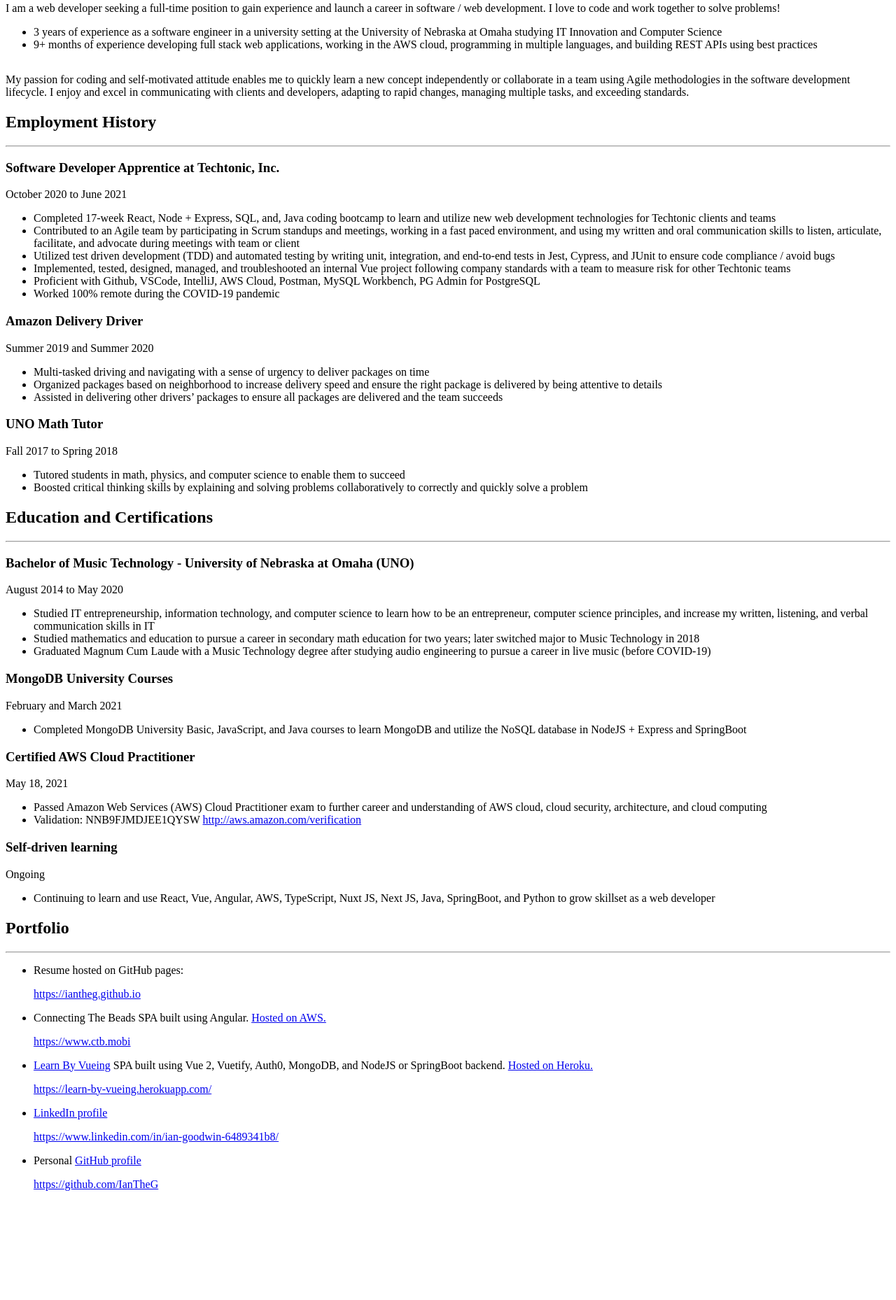
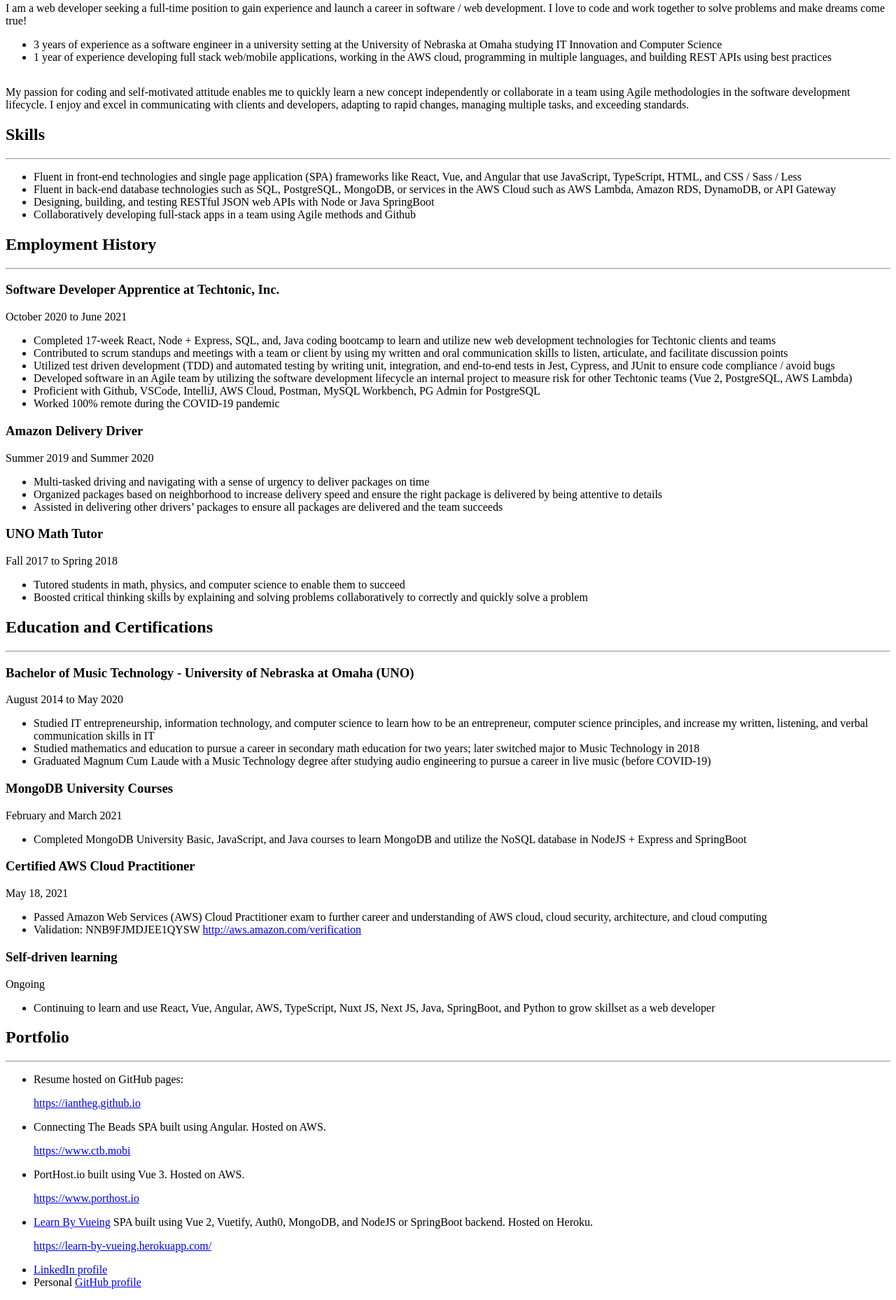
Before and after one commit to IanTheG/IanTheG.github.io, a plain HTML site: page docs/index.html in a window 1280 px wide. Shown: the part 765-2623 px from the top of the page at 70% size. Before the commit the page ends 2483 px from the top, so only its background shows below. Drawn offline with Linux system fonts and the light colour scheme.

Commit message:
Added skills, revised summary

```diff
--- a/dev/main.js
+++ b/dev/main.js
@@ -59,7 +59,7 @@
   },
   {
     name: 'Python',
-    value: 1,
+    value: 2,
   },
   {
     name: 'Java',
--- a/docs/index.html
+++ b/docs/index.html
@@ -5,9 +5,9 @@
     <link rel="icon" type="image/svg+xml" href="/assets/favicon.17e50649.svg" />
     <meta name="viewport" content="width=device-width, initial-scale=1.0" />
     <title>Ian Goodwin Resume</title>
-    <script type="module" crossorigin src="/assets/index.49c1eb80.js"></script>
-    <link rel="stylesheet" href="/assets/index.aca84fe4.css" />
-  </head>
+  <script type="module" crossorigin src="/assets/index.29f12d90.js"></script>
+  <link rel="stylesheet" href="/assets/index.aca84fe4.css">
+</head>
 
   <body onresize="showHideSkills()" onload="showHideSkills()">
     <header>
@@ -84,7 +84,7 @@
           <hr />
           <p>
             I am a web developer seeking a full-time position to gain experience and launch a career in software / web
-            development. I love to code and work together to solve problems!
+            development. I love to code and work together to solve problems and make dreams come true!
           </p>
           <ul>
             <li>
@@ -92,8 +92,8 @@
               Omaha studying IT Innovation and Computer Science
             </li>
             <li>
-              9+ months of experience developing full stack web applications, working in the AWS cloud, programming in
-              multiple languages, and building REST APIs using best practices
+              1 year of experience developing full stack web/mobile applications, working in the AWS cloud, programming
+              in multiple languages, and building REST APIs using best practices
             </li>
           </ul>
           <p style="padding-top: 1rem">
@@ -102,6 +102,25 @@
             communicating with clients and developers, adapting to rapid changes, managing multiple tasks, and exceeding
             standards.
           </p>
+        </article>
+
+        <article>
+          <h2>Skills</h2>
+          <hr />
+          <div>
+            <ul>
+              <li>
+                Fluent in front-end technologies and single page application (SPA) frameworks like React, Vue, and
+                Angular that use JavaScript, TypeScript, HTML, and CSS / Sass / Less
+              </li>
+              <li>
+                Fluent in back-end database technologies such as SQL, PostgreSQL, MongoDB, or services in the AWS Cloud
+                such as AWS Lambda, Amazon RDS, DynamoDB, or API Gateway
+              </li>
+              <li>Designing, building, and testing RESTful JSON web APIs with Node or Java SpringBoot</li>
+              <li>Collaboratively developing full-stack apps in a team using Agile methods and Github</li>
+            </ul>
+          </div>
         </article>
 
         <article>
@@ -116,17 +135,16 @@
                 development technologies for Techtonic clients and teams
               </li>
               <li>
-                Contributed to an Agile team by participating in Scrum standups and meetings, working in a fast paced
-                environment, and using my written and oral communication skills to listen, articulate, facilitate, and
-                advocate during meetings with team or client
+                Contributed to scrum standups and meetings with a team or client by using my written and oral
+                communication skills to listen, articulate, and facilitate discussion points
               </li>
               <li>
                 Utilized test driven development (TDD) and automated testing by writing unit, integration, and
                 end-to-end tests in Jest, Cypress, and JUnit to ensure code compliance / avoid bugs
               </li>
               <li>
-                Implemented, tested, designed, managed, and troubleshooted an internal Vue project following company
-                standards with a team to measure risk for other Techtonic teams
+                Developed software in an Agile team by utilizing the software development lifecycle an internal project
+                to measure risk for other Techtonic teams (Vue 2, PostgreSQL, AWS Lambda)
               </li>
               <li>
                 Proficient with Github, VSCode, IntelliJ, AWS Cloud, Postman, MySQL Workbench, PG Admin for PostgreSQL
@@ -234,10 +252,17 @@
             </div>
             <div>
               <li>
-                Connecting The Beads SPA built using Angular.
-                <a href="https://www.ctb.mobi" rel="noreferrer" target="_blank">Hosted on AWS.</a>
+                Connecting The Beads SPA built using Angular. Hosted on AWS.
                 <p>
                   <a href="https://www.ctb.mobi" rel="noreferrer" target="_blank">https://www.ctb.mobi</a>
+                </p>
+              </li>
+            </div>
+            <div>
+              <li>
+                PortHost.io built using Vue 3. Hosted on AWS.
+                <p>
+                  <a href="https://www.porthost.io" rel="noreferrer" target="_blank">https://www.porthost.io</a>
                 </p>
               </li>
             </div>
@@ -249,8 +274,7 @@
                   target="_blank"
                   >Learn By Vueing</a
                 >
-                SPA built using Vue 2, Vuetify, Auth0, MongoDB, and NodeJS or SpringBoot backend.
-                <a href="https://learn-by-vueing.herokuapp.com/" rel="noreferrer" target="_blank">Hosted on Heroku.</a>
+                SPA built using Vue 2, Vuetify, Auth0, MongoDB, and NodeJS or SpringBoot backend. Hosted on Heroku.
                 <p>
                   <a href="https://learn-by-vueing.herokuapp.com/">https://learn-by-vueing.herokuapp.com/</a>
                 </p>
@@ -261,19 +285,19 @@
                 <a href="https://www.linkedin.com/in/ian-goodwin-6489341b8/" rel="noreferrer" target="_blank"
                   >LinkedIn profile</a
                 >
-                <p>
+                <!-- <p>
                   <a href="https://www.linkedin.com/in/ian-goodwin-6489341b8/"
                     >https://www.linkedin.com/in/ian-goodwin-6489341b8/</a
                   >
-                </p>
+                </p> -->
               </li>
             </div>
             <div>
               <li>
                 Personal <a href="https://github.com/IanTheG" rel="noreferrer" target="_blank">GitHub profile</a>
-                <p>
+                <!-- <p>
                   <a href="https://github.com/IanTheG">https://github.com/IanTheG</a>
-                </p>
+                </p> -->
               </li>
             </div>
           </ul>
@@ -342,6 +366,7 @@
       --></section>
     </main>
 
+
     <script>
       function showHideSkills() {
         const details = document.getElementById('skill-details')
```
Also changed, not shown: dev/index.html (+40 -16 lines), 2 other files.
